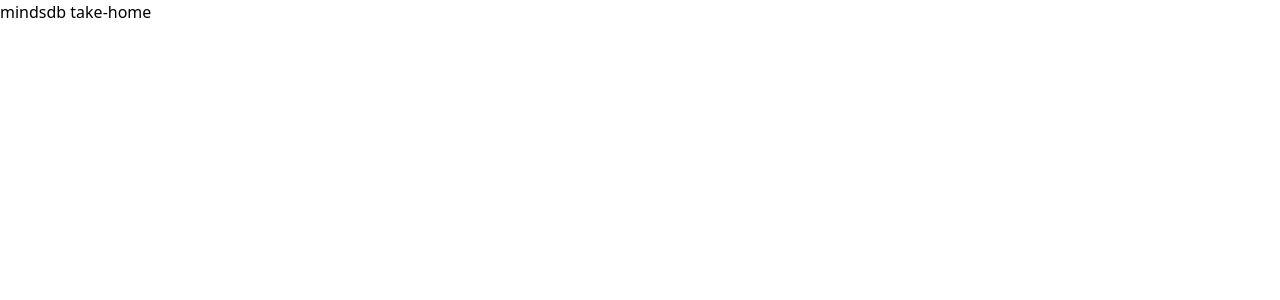
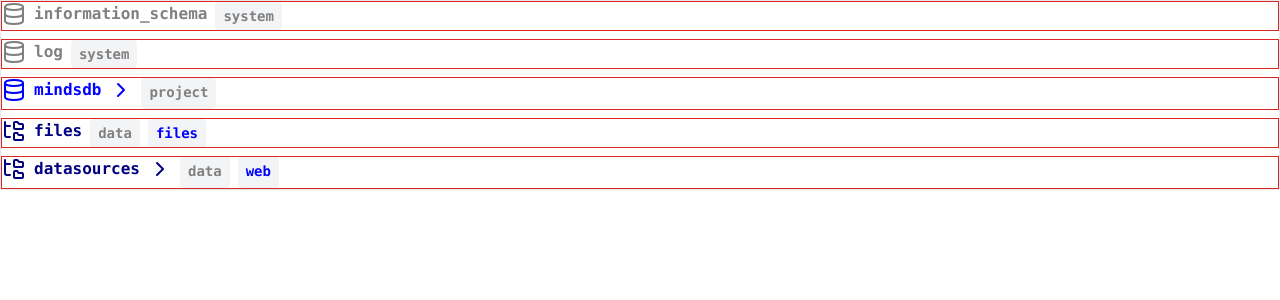
Before and after one commit to jcw007/mindsdb-take-home, a React (Vite) app: page / in a window 1280 px wide. Shown: the top 300 px of the page. Built offline with nearby package versions, Linux system fonts and the light colour scheme.

Commit message:
Implemented TreeView and TreeNode component

```diff
--- a/package.json
+++ b/package.json
@@ -10,6 +10,7 @@
     "preview": "vite preview"
   },
   "dependencies": {
+    "lucide-react": "^0.460.0",
     "react": "^18.3.1",
     "react-dom": "^18.3.1"
   },
--- a/src/App.css
+++ b/src/App.css
@@ -0,0 +1,8 @@
+.node {
+  max-height: 0;
+  transition: max-height 0.5s ease-in-out;
+}
+
+.node.expanded {
+  max-height: 100vh;
+}
--- a/src/App.tsx
+++ b/src/App.tsx
@@ -1,7 +1,143 @@
+import TreeView, { TreeNode } from "./components/TreeView";
+
 import "./App.css";
 
 function App() {
-  return <div>mindsdb take-home</div>;
+  return (
+    <div className="border font-mono">
+      <TreeView data={data} />
+    </div>
+  );
 }
 
 export default App;
+
+const data: TreeNode[] = [
+  {
+    name: "information_schema",
+    class: "db",
+    type: "system",
+    engine: null,
+    deletable: false,
+    visible: true,
+  },
+  {
+    name: "log",
+    class: "db",
+    type: "system",
+    engine: null,
+    deletable: false,
+    visible: true,
+  },
+  {
+    name: "mindsdb",
+    class: "db",
+    type: "project",
+    engine: null,
+    deletable: false,
+    visible: true,
+    children: [
+      {
+        name: "cryptocurrency_forecast_model",
+        schema: null,
+        class: "table",
+        type: "model",
+        engine: "lightwood",
+        deletable: true,
+      },
+      {
+        name: "cryptocurrency_forecast_model_1",
+        schema: null,
+        class: "table",
+        type: "model",
+        engine: "lightwood",
+        deletable: true,
+      },
+      {
+        name: "btcusdt_recent_view",
+        schema: null,
+        class: "table",
+        type: "view",
+        engine: null,
+        deletable: true,
+      },
+      {
+        name: "btcusdt_recent_view_1",
+        schema: null,
+        class: "table",
+        type: "view",
+        engine: null,
+        deletable: true,
+      },
+      {
+        name: "agent_1",
+        schema: null,
+        class: "table",
+        type: "agent",
+        engine: null,
+        deletable: true,
+      },
+      {
+        name: "agent_2",
+        schema: null,
+        class: "table",
+        type: "agent",
+        engine: null,
+        deletable: true,
+      },
+    ],
+  },
+  {
+    name: "files",
+    class: "db",
+    type: "data",
+    engine: "files",
+    deletable: false,
+    visible: true,
+  },
+  {
+    name: "datasources",
+    class: "db",
+    type: "data",
+    engine: "web",
+    deletable: false,
+    visible: true,
+    children: [
+      {
+        name: "raw_llm_usage_data",
+        class: "schema",
+        deletable: false,
+        children: [
+          {
+            name: "users",
+            class: "table",
+            type: "table",
+            engine: null,
+            deletable: false,
+          },
+          {
+            name: "llm_agents_requests_by_date",
+            class: "table",
+            type: "table",
+            engine: null,
+            deletable: false,
+          },
+          {
+            name: "llm_requests_by_date",
+            class: "table",
+            type: "table",
+            engine: null,
+            deletable: false,
+          },
+          {
+            name: "llm_agents_by_date",
+            class: "table",
+            type: "table",
+            engine: null,
+            deletable: false,
+          },
+        ],
+      },
+    ],
+  },
+];
--- /dev/null
+++ b/src/components/TreeView.tsx
@@ -0,0 +1,157 @@
+import {
+  ChevronRight,
+  Database,
+  Brain,
+  View,
+  Bot,
+  FolderTree,
+} from "lucide-react";
+import React, { useEffect, useRef, useState } from "react";
+
+enum ClassName {
+  db = "db",
+  table = "table",
+}
+
+enum TypeName {
+  system = "system",
+  project = "project",
+  model = "model",
+  view = "view",
+  agent = "agent",
+  data = "data",
+}
+
+export type TreeNode = {
+  name: string;
+  // className: ClassName;
+  ["class"]: ClassName;
+  deletable: boolean;
+  type?: TypeName;
+  schema?: string;
+  engine?: string;
+  visible?: boolean;
+  children?: TreeNode[];
+};
+
+export type TreeViewProps = {
+  data: TreeNode[];
+};
+
+export type TreeNodeProps = {
+  indent?: number;
+  data: TreeNode;
+};
+
+const NodeUIConfig = {
+  [TypeName.system]: { icon: <Database />, color: "gray" },
+  [TypeName.project]: { icon: <Database />, color: "blue" },
+  [TypeName.model]: { icon: <Brain />, color: "purple" },
+  [TypeName.view]: { icon: <View />, color: "green" },
+  [TypeName.agent]: { icon: <Bot />, color: "orange" },
+  [TypeName.data]: { icon: <FolderTree />, color: "navy" },
+};
+
+const Tag: React.FC<{ color?: string; label: string }> = ({
+  color = "gray",
+  label,
+}) => {
+  return (
+    <div className="text-sm rounded bg-gray-100 py-1 px-2" style={{ color }}>
+      {label}
+    </div>
+  );
+};
+
+function ExpandToggleButton({
+  expanded,
+  onClick,
+}: {
+  expanded: boolean;
+  onClick: () => void;
+}) {
+  return (
+    <button
+      className={`transform transition-transform duration-200 ${
+        expanded ? "rotate-90" : ""
+      }`}
+      onClick={onClick}
+    >
+      <ChevronRight />
+    </button>
+  );
+}
+
+const TreeNode: React.FC<TreeNodeProps> = ({ indent = 0, data }) => {
+  const [expanded, setExpanded] = useState<boolean>(false);
+  const {
+    name,
+    // class,
+    // deletable,
+    children,
+    engine,
+    // schema,
+    type,
+    // visible,
+  } = data;
+  // const { name, type, children, ...rest } = data;
+  const { color = "brown", icon = <FolderTree /> } =
+    NodeUIConfig[type as TypeName] || {};
+
+  const divRef = useRef<HTMLDivElement>(null);
+
+  useEffect(() => {
+    const div = divRef.current;
+
+    setTimeout(() => {
+      div?.classList.add("expanded");
+    });
+
+    return () => {
+      div?.classList.remove("expanded");
+    };
+  }, []);
+
+  return (
+    <>
+      <div
+        ref={divRef}
+        className={`border border-red-600 font-bold flex gap-2 node`}
+        style={{ color, marginLeft: `${indent}rem` }}
+      >
+        <div>{icon}</div>
+        <div>{name}</div>
+        {/* expand/collapse button */}
+        {!!children && !!children.length && (
+          <div>
+            <ExpandToggleButton
+              expanded={expanded}
+              onClick={() => setExpanded(!expanded)}
+            />
+          </div>
+        )}
+        <Tag label={type || TypeName.system} />
+        {engine && <Tag color="blue" label={engine} />}
+      </div>
+      {expanded && !!children && !!children.length && (
+        <>
+          {children.map((child) => (
+            <TreeNode key={child.name} data={child} indent={indent + 2} />
+          ))}
+        </>
+      )}
+    </>
+  );
+};
+
+const TreeView: React.FC<TreeViewProps> = ({ data }) => {
+  return (
+    <div className="flex flex-col gap-2">
+      {data.map((node) => (
+        <TreeNode key={node.name} data={node} />
+      ))}
+    </div>
+  );
+};
+
+export default TreeView;
```
Also changed, not shown: 1 other file (tests, documents, lock files or other folders).
